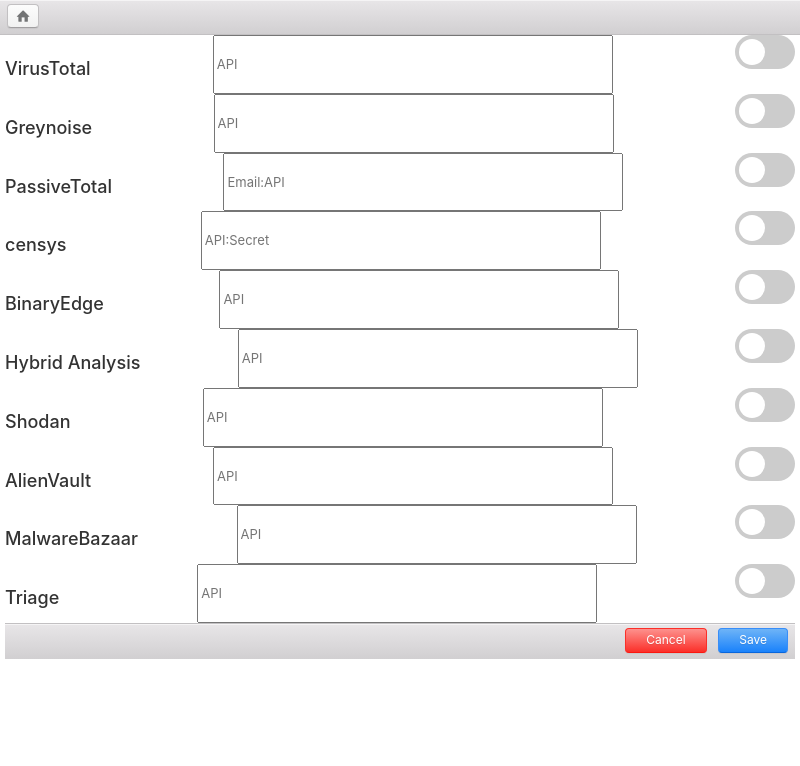
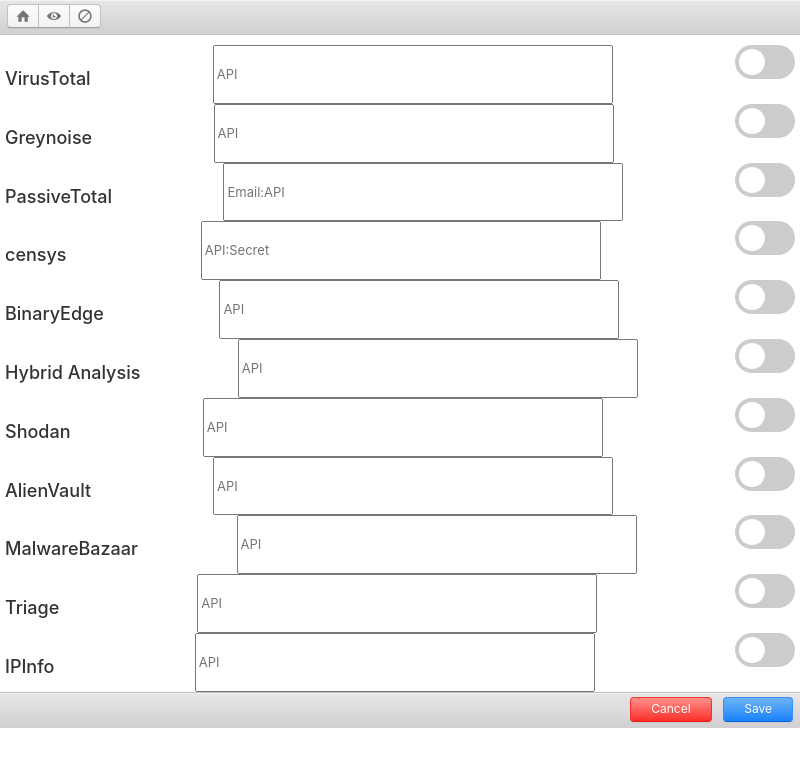
Before and after one commit to heyjokim/ace, an Electron app: page src/settings/settings.html in a window 800 px wide. Drawn offline with Linux system fonts and the light colour scheme; no server answers.

Commit message:
added ipinfo support

```diff
--- a/src/settings/settings.css
+++ b/src/settings/settings.css
@@ -12,6 +12,7 @@
   flex-direction: column;
   padding-left: 5px;
   padding-right: 5px;
+  padding-top: 10px;
 }
 
 footer {
--- a/src/settings/settings.html
+++ b/src/settings/settings.html
@@ -6,23 +6,17 @@
       http-equiv="Content-Security-Policy"
       content="script-src 'self' 'unsafe-inline';"
     />
-    <link rel="stylesheet" href="../css/photon.min.css" />
-    <link rel="stylesheet" href="./settings.css" />
+    <link rel="stylesheet" text="text/css" href="../css/photon.min.css" />
+    <link rel="stylesheet" text="text/css" href="./settings.css" />
   </head>
   <body>
     <div id="window" class="window">
       <header class="toolbar toolbar-header">
         <div class="toolbar-actions">
           <div class="btn-group">
-            <a href="../index.html">
-              <button
-                class="btn btn-default"
-                id="settingsHomeBtn"
-                type="button"
-              >
-                <span class="icon icon-home"></span>
-              </button>
-            </a>
+              <button class="btn btn-default" id="settingsHomeBtn" type="button" onclick="window.location='../index.html'"><span class="icon icon-home"></span></button>
+              <button class="btn btn-default" id="settingsEnableBtn" type="button" onclick="toggleAll('enable')"><span class="icon icon-eye"></span></button>
+              <button class="btn btn-default" id="settingsDisableBtn" type="button" onclick="toggleAll('disable')"><span class="icon icon-block"></span></button>
           </div>
         </div>
       </header>
@@ -128,7 +122,19 @@
           placeholder="API"
         /><label class="switch" id="switch-Triage"><input class="switch-tgl" type='checkbox' id="Triage"><span class='slider round'></span></label>
       </div>
+      <div class="sub-form">
+        <h4>IPInfo</span></h4>
+        <input
+          id="api-IPInfo"
+          class="osint-field"
+          type="password"
+          value=""
+          placeholder="API"
+        /><label class="switch" id="switch-IPInfo"><input class="switch-tgl" type='checkbox' id="IPInfo"><span class='slider round'></span></label>
+      </div>
       <!-- End of listed tools -->
+
+    </div>
           <!-- Start of footer section here -->
           <footer class="toolbar toolbar-footer">
             <div class="toolbar-actions">
@@ -150,7 +156,6 @@
             </div>
           </footer>
           <!-- End of footer section -->
-    </div>
     <script src="./settings.js"></script>
   </body>
 </html>
--- a/src/settings/settings.js
+++ b/src/settings/settings.js
@@ -55,3 +55,20 @@
     })
     .catch((err) => console.log(err));
 });
+
+function toggleAll(status) {
+  window.portgasAPI
+    .toolGetStatus()
+    .then((x) => {
+      for (let [key, value] of Object.entries(x)) {
+        let obj = {};
+        if (status === 'disable') {
+          obj[`active.${key}`] = false;
+        } else {
+          obj[`active.${key}`] = true;
+        }
+        window.portgasAPI.toolSetStatus(obj);
+      }
+    })
+    .then(() => location.reload());
+}
```
Lines whose indentation alone changed are shown as unchanged.
